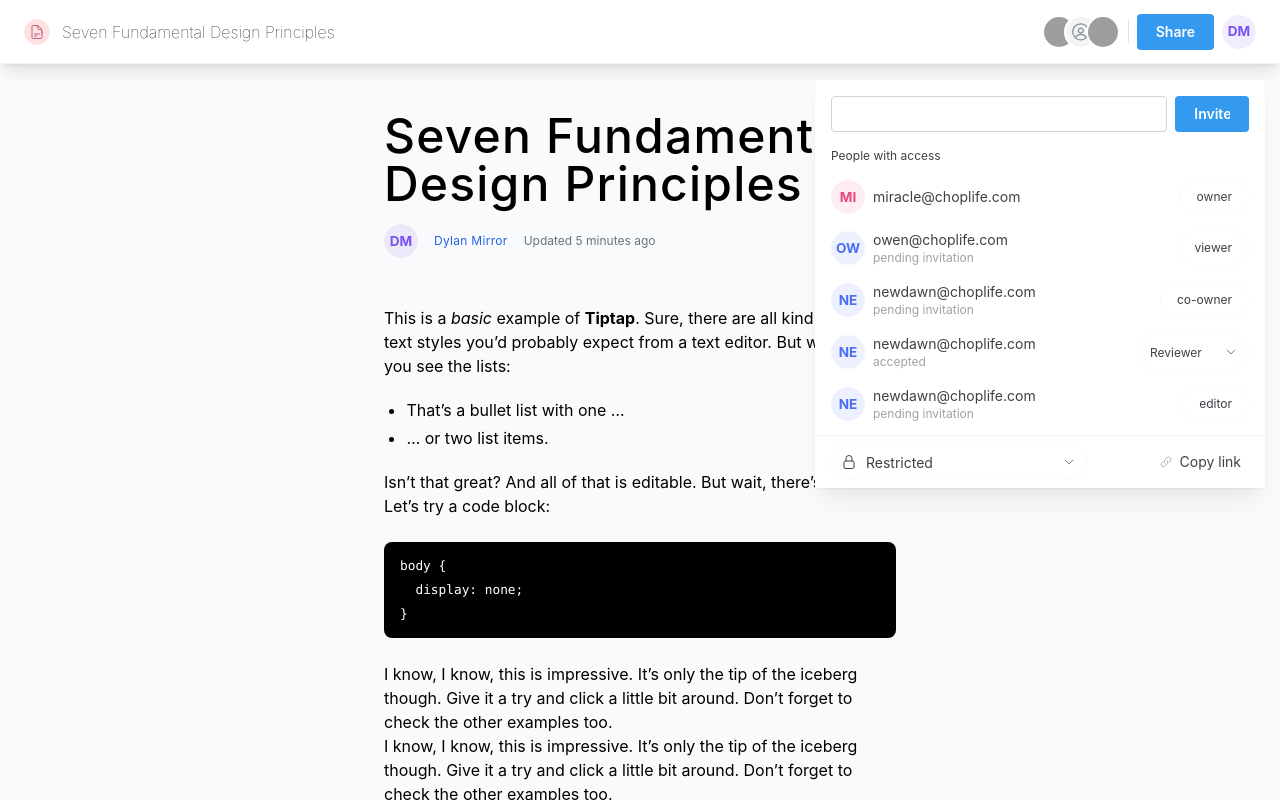
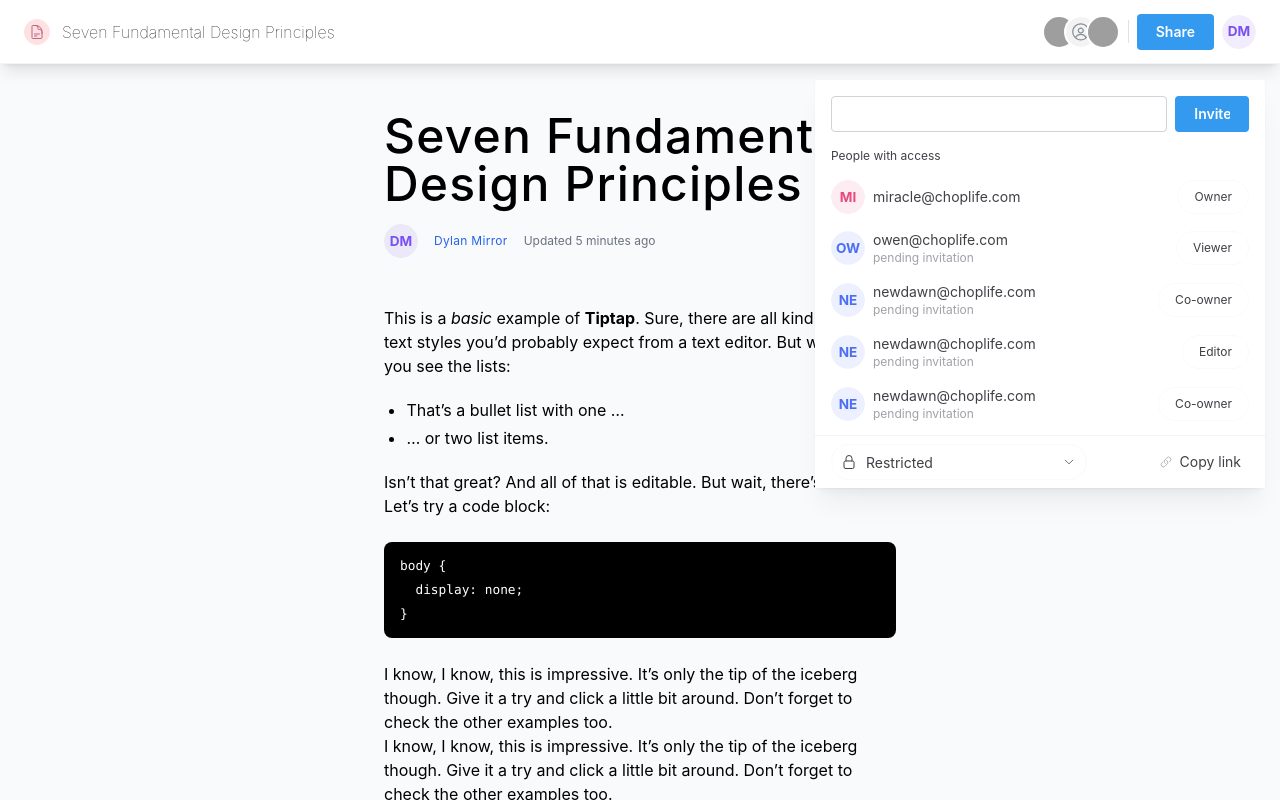
Before and after one commit to Chiazokam/HiTex, a Next.js app: page / in a window 1280 px wide. Both pictures are taken after a click on the button "Share". Built offline with nearby package versions, Linux system fonts and the light colour scheme; grey boxes are pictures that could not be loaded.

Commit message:
fix: rearrange guest list

```diff
--- a/components/DocumentSharing/InvitedPeople.tsx
+++ b/components/DocumentSharing/InvitedPeople.tsx
@@ -3,6 +3,7 @@ import { ChevronDownIcon } from '@/components/Icons';
 import UserAvatar from '@/components/UserAvatar';
 import { Select } from '@mantine/core'
 // import { AccessType } from '@/lib/types';
+import capitalize from '@/lib/utils/capitalize'
 
 
 type Props = {
@@ -29,9 +30,11 @@ const InvitedPeople = ({ person: { email, access, invitationStatus} }: Props) =>
             </div>
 
             {/* show owner, and then co-owners at the top of the list */}
-            {invitationStatus !== 'accepted' ?  // This will come from the backend, when backend is implemented
+            {/* show pending invitations at the top. Accepted/Rejected invitations will be at bottom */}
+            {/* All these will come from the backend, when backend is implemented */}
+            {invitationStatus !== 'accepted' ?
                 <span className='border border-zinc-50 rounded-full text-xs text-zinc-700 px-4 py-2'>
-                    {access}
+                    {capitalize(access)}
                 </span> :
                 <Select
                     withCheckIcon={false}
--- a/components/DocumentSharing/index.tsx
+++ b/components/DocumentSharing/index.tsx
@@ -79,13 +79,13 @@ const ShareDocument = ({ opened, close }: ShareDocumentProps) => {
         { email: 'miracle@choplife.com', access: 'owner' },
         { email: 'owen@choplife.com', access:'viewer', invitationStatus: 'pending invitation' },
         { email: 'newdawn@choplife.com', access: 'co-owner', invitationStatus: 'pending invitation' },
-        { email: 'newdawn@choplife.com', access: 'reviewer', invitationStatus: 'accepted' },
         { email: 'newdawn@choplife.com', access: 'editor', invitationStatus: 'pending invitation' },
+        { email: 'newdawn@choplife.com', access: 'co-owner', invitationStatus: 'pending invitation' },
+        { email: 'newdawn@choplife.com', access: 'co-owner', invitationStatus: 'pending invitation' },
         { email: 'newdawn@choplife.com', access: 'co-owner', invitationStatus: 'rejected' },
         { email: 'newdawn@choplife.com', access: 'co-owner', invitationStatus: 'accepted' },
-        { email: 'newdawn@choplife.com', access: 'co-owner', invitationStatus: 'pending invitation' },
-        { email: 'newdawn@choplife.com', access: 'co-owner', invitationStatus: 'pending invitation' },
-        { email: 'newdawn@choplife.com', access: 'co-owner', invitationStatus: 'pending invitation' },
+        { email: 'newdawn@choplife.com', access: 'editor', invitationStatus: 'accepted' },
+        { email: 'newdawn@choplife.com', access: 'reviewer', invitationStatus: 'accepted' },
     ]
 
     const copyToClipboard = () => {
--- /dev/null
+++ b/lib/utils/capitalize.ts
@@ -0,0 +1,6 @@
+const capitalize = (word: string) => {
+    return word.charAt(0).toUpperCase()
+    + word.slice(1)
+}
+
+export default capitalize
```
